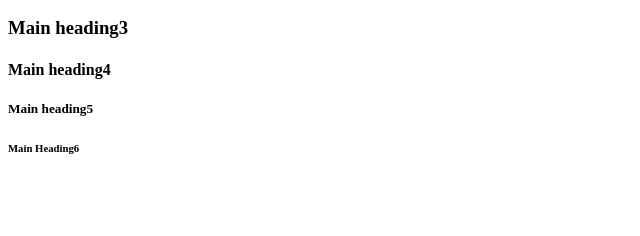
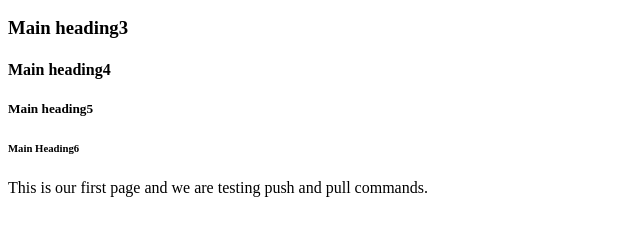
Before and after one commit to MohsinQK/newboys, a plain HTML site: page index.html in a window 1280 px wide. Shown: the part 96-332 px from the top of the page, without its empty margins (0-640 px from the left). Drawn offline with Linux system fonts and the light colour scheme.

Commit message:
Added a new paragraph to the document

```diff
--- a/index.html
+++ b/index.html
@@ -8,5 +8,7 @@
 		<h4>Main heading4</h4>
 		<h5>Main heading5</h5>
 		<h6>Main Heading6</h6>
+		<p> This is our first page and we are testing push and pull commands.</p>
+
 	</body>
 </html>
```
